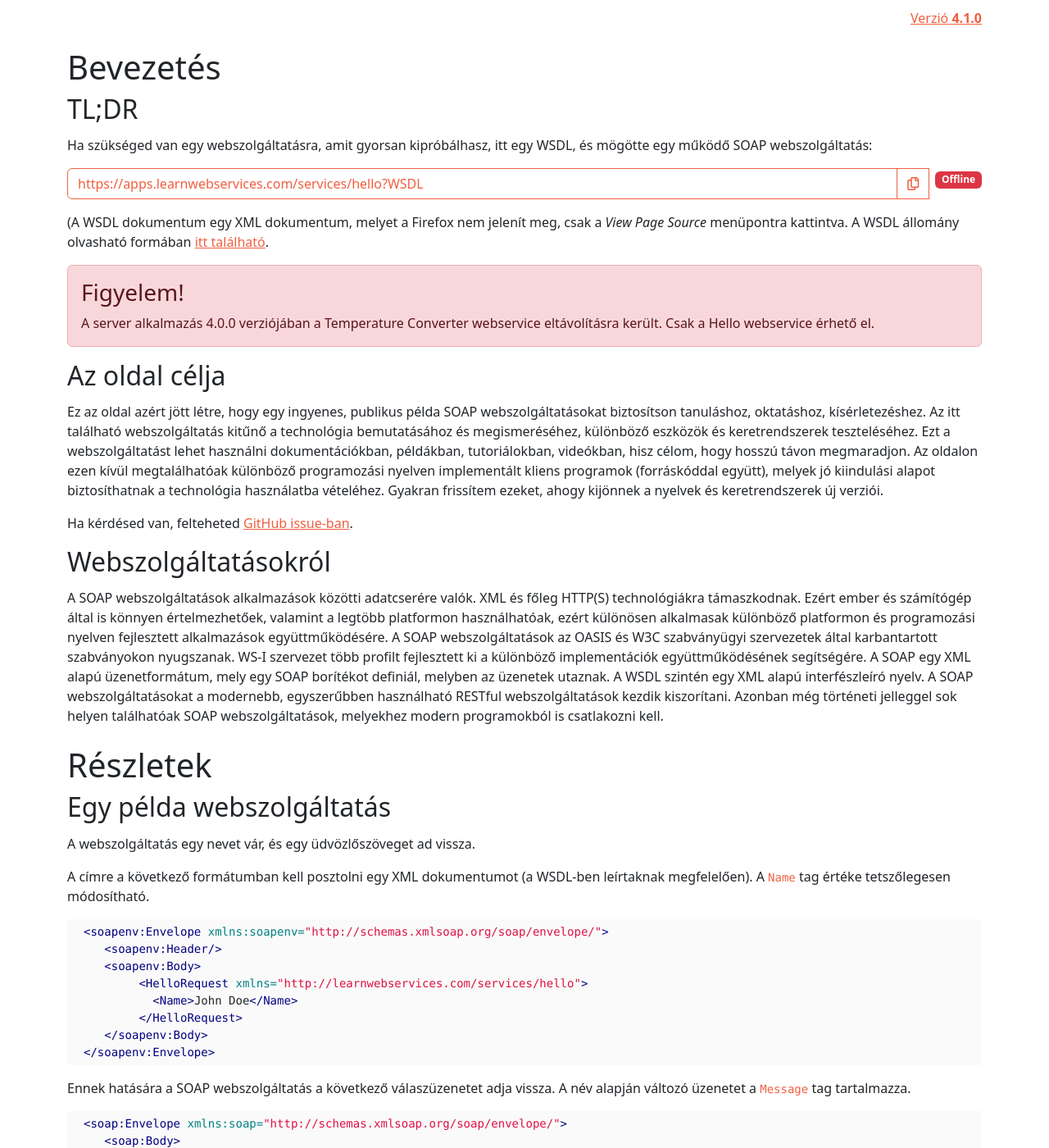
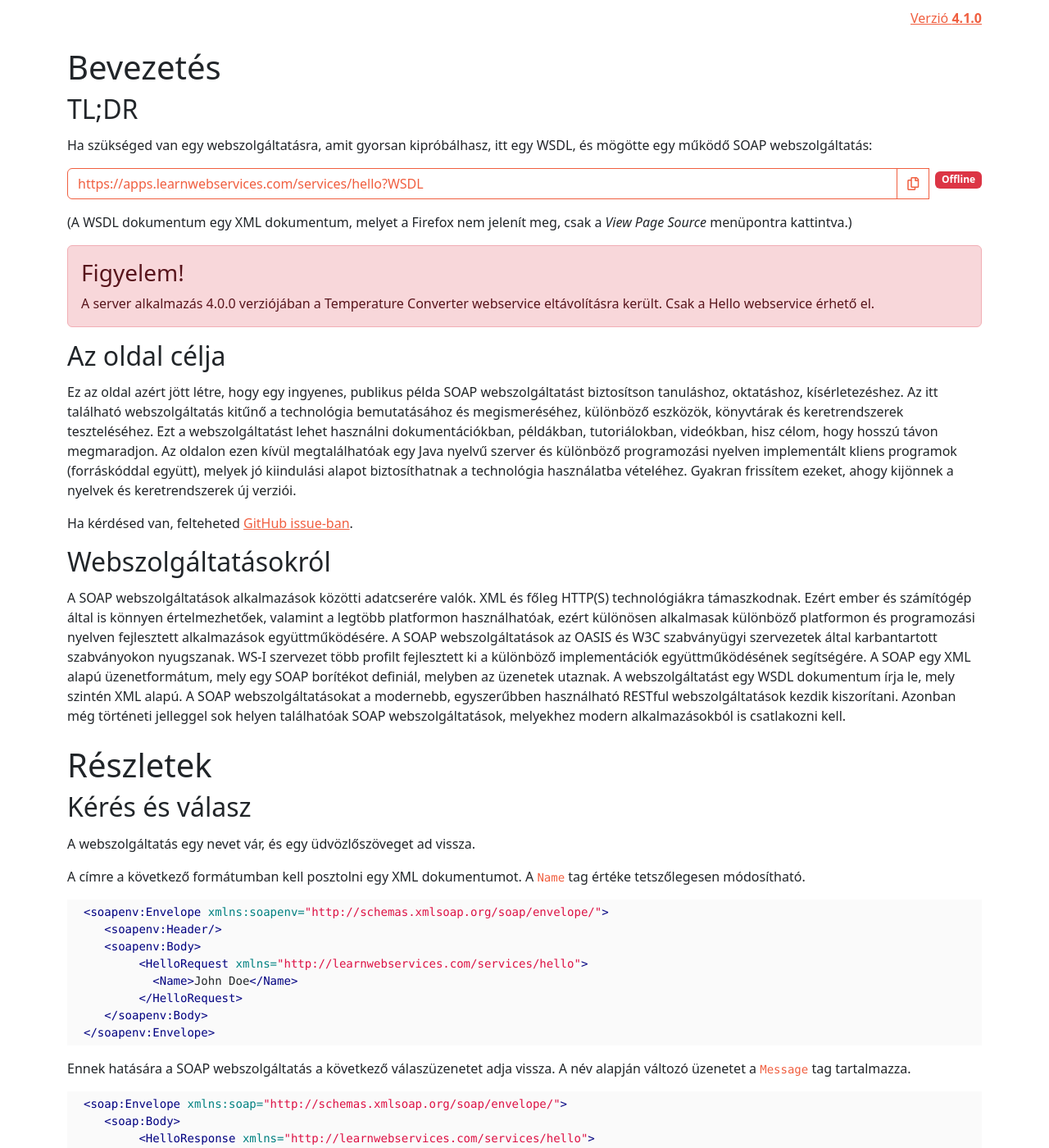
Before and after one commit to vicziani/learnwebservices, a Jekyll site: the page built from docs/index-hu.md, in a window 1280 px wide and 1400 px high, scrolled down 367 px. Shown: the whole window at 82% size. Built offline with Jekyll 4.4.1, drawn with Linux system fonts in a browser that asks for light colours; nearby versions of some CDN libraries; comment, search, counter and statistics services are not loaded; some of the changed text lies outside the part shown.

Commit message:
Refactor WSDL documentation and remove obsolete files

````diff
--- a/docs/index-hu.md
+++ b/docs/index-hu.md
@@ -34,8 +34,7 @@
   </div>
 </div>
 
-(A WSDL dokumentum egy XML dokumentum, melyet a Firefox nem jelenít meg, csak a _View Page Source_ menüpontra kattintva. A WSDL állomány
-olvasható formában [itt található](wsdl-hu.html).
+(A WSDL dokumentum egy XML dokumentum, melyet a Firefox nem jelenít meg, csak a _View Page Source_ menüpontra kattintva.)
 
 <div class="alert alert-danger" role="alert">
     <h3 class="alert-heading">Figyelem!</h3>
@@ -47,13 +46,13 @@
 ## Az oldal célja {#az-oldal-celja}
 
 Ez az oldal azért jött létre, hogy egy ingyenes, publikus példa SOAP
-webszolgáltatásokat biztosítson tanuláshoz, oktatáshoz,
+webszolgáltatást biztosítson tanuláshoz, oktatáshoz,
 kísérletezéshez. Az itt található webszolgáltatás kitűnő a
-technológia bemutatásához és megismeréséhez, különböző eszközök és
+technológia bemutatásához és megismeréséhez, különböző eszközök, könyvtárak és
 keretrendszerek teszteléséhez. Ezt a webszolgáltatást lehet használni
 dokumentációkban, példákban, tutoriálokban, videókban, hisz célom, hogy
 hosszú távon megmaradjon.
-Az oldalon ezen kívül megtalálhatóak
+Az oldalon ezen kívül megtalálhatóak egy Java nyelvű szerver és
 különböző programozási nyelven implementált kliens programok
 (forráskóddal együtt), melyek jó kiindulási alapot biztosíthatnak a
 technológia használatba vételéhez. Gyakran frissítem ezeket, ahogy kijönnek
@@ -72,19 +71,19 @@
 karbantartott szabványokon nyugszanak. WS-I szervezet több profilt
 fejlesztett ki a különböző implementációk együttműködésének segítségére.
 A SOAP egy XML alapú üzenetformátum, mely egy SOAP borítékot definiál,
-melyben az üzenetek utaznak. A WSDL szintén egy XML alapú interfészleíró
-nyelv. A SOAP webszolgáltatásokat a modernebb, egyszerűbben használható
+melyben az üzenetek utaznak. A webszolgáltatást egy WSDL dokumentum írja le,
+mely szintén XML alapú. A SOAP webszolgáltatásokat a modernebb, egyszerűbben használható
 RESTful webszolgáltatások kezdik kiszorítani. Azonban még történeti
 jelleggel sok helyen találhatóak SOAP webszolgáltatások, melyekhez
-modern programokból is csatlakozni kell.
+modern alkalmazásokból is csatlakozni kell.
 
 # Részletek {#reszletek}
 
-## Egy példa webszolgáltatás {#egy-pelda-webszolgaltatas}
+## Kérés és válasz {#keres-es-valasz}
 
 A webszolgáltatás egy nevet vár, és egy üdvözlőszöveget ad vissza.
 
-A címre a következő formátumban kell posztolni egy XML dokumentumot (a WSDL-ben leírtaknak megfelelően).
+A címre a következő formátumban kell posztolni egy XML dokumentumot.
 A `Name` tag értéke tetszőlegesen módosítható.
 
 ```xml
@@ -111,7 +110,7 @@
 </soap:Envelope>
 ```
 
-### Hibakezelés {#hibakezeles}
+## Hibakezelés {#hibakezeles}
 
 Amennyiben hiba történik a webszolgáltatás hívása közben, pl. hibás üzenetet küldünk be, ún. SOAP faultot kapunk.
 
@@ -127,7 +126,12 @@
 </soap:Envelope>
 ```
 
-### WSDL {#wsdl}
+## WSDL {#wsdl}
+
+A WSDL dokumentum írja le a webszolgáltatást. Géppel feldolgozható formában
+rögzíti, hogy milyen protokollon, címen elérhető a webszolgáltatás, milyen
+üzeneteket vár és ad vissza. A kérés és válasz üzenetnek meg kell felelnie
+a WSDL-ben leírtaknak.
 
 <div class="row wsdl-explorer">
 <div class="col-lg-8 wsdl-source" markdown="1">
@@ -714,7 +718,7 @@
 </div>
 </div>
 
-## Közreműködők {#kozremukodok}
+# Közreműködők {#kozremukodok}
 
 - Kuti Rita
 - Mauro Chojrin ([mchojrin](https://github.com/mchojrin))
````
Also changed, not shown: docs/index.md (+14 -8 lines), docs/wsdl-hu.md (deleted, +0 -61 lines), docs/wsdl.md (deleted, +0 -61 lines).
